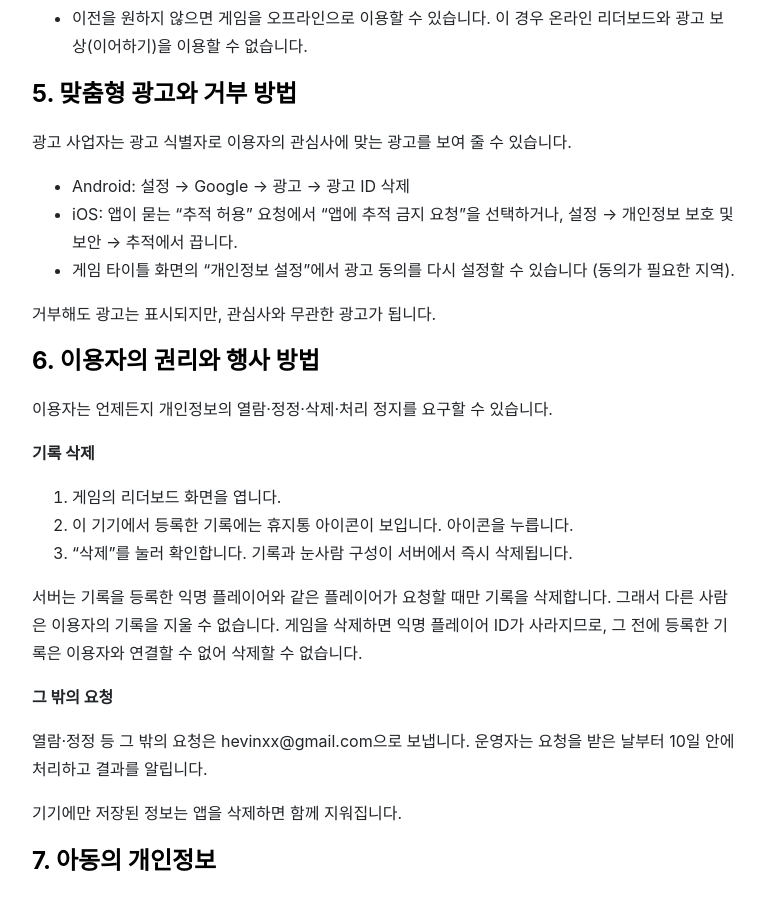
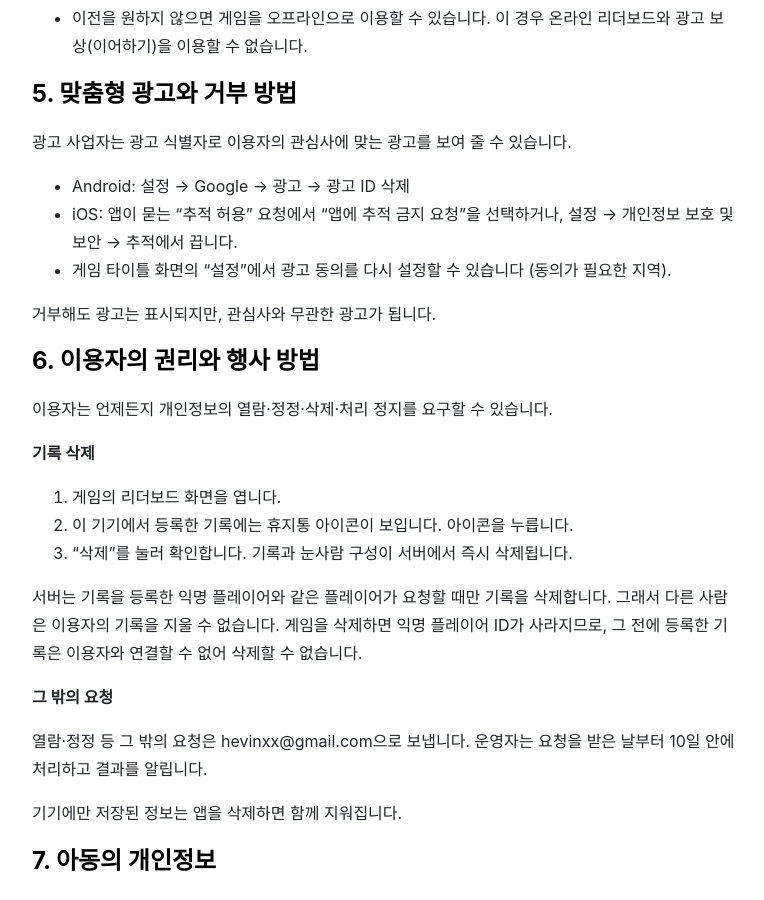
Before and after one commit to hevinxx/hevinxx.github.io, a Jekyll site: the page built from snow-tail/privacy/index.md, in a window 1280 px wide and 900 px high, scrolled down 2089 px. Shown: the whole window, without its empty margins (256-1020 px from the left). Built offline with Jekyll 4.4.1, drawn with Linux system fonts in a browser that asks for light colours; nearby versions of some CDN libraries.

Commit message:
Snow Tail 처리방침: 동의 재설정 진입점 문구를 '설정'으로 정정

```diff
--- a/snow-tail/privacy/index.md
+++ b/snow-tail/privacy/index.md
@@ -63,7 +63,7 @@ sitemap: true
 
 - Android: 설정 → Google → 광고 → 광고 ID 삭제
 - iOS: 앱이 묻는 "추적 허용" 요청에서 "앱에 추적 금지 요청"을 선택하거나, 설정 → 개인정보 보호 및 보안 → 추적에서 끕니다.
-- 게임 타이틀 화면의 "개인정보 설정"에서 광고 동의를 다시 설정할 수 있습니다 (동의가 필요한 지역).
+- 게임 타이틀 화면의 "설정"에서 광고 동의를 다시 설정할 수 있습니다 (동의가 필요한 지역).
 
 거부해도 광고는 표시되지만, 관심사와 무관한 광고가 됩니다.
 
```
Also changed, not shown: snow-tail/privacy/en/index.md (+1 -1 lines).
